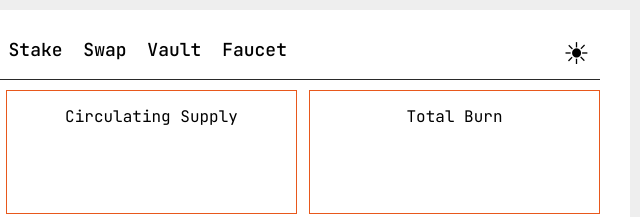
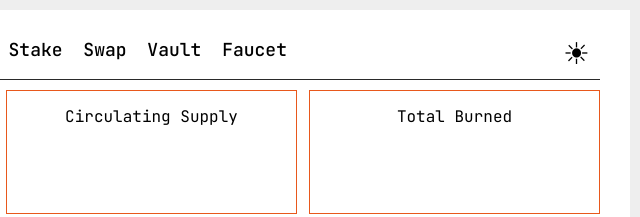
Before and after one commit to VitaPeppa/vitamincoin.info, a plain HTML site: page index.html in a window 1280 px wide. Shown: the top 217 px of the page, 640-1280 px from the left. Drawn offline with Linux system fonts and the light colour scheme; no server answers.

Commit message:
Update index.html

```diff
--- a/index.html
+++ b/index.html
@@ -51,7 +51,7 @@
         <span class="foot" id="circD"></span>
       </div>
       <div class="box0">
-        <span class="subtitle">Total Burn</span>
+        <span class="subtitle">Total Burned</span>
         <span class="title" id="burnS"></span>
         <span class="foot" id="burnD"></span>
       </div>
```
